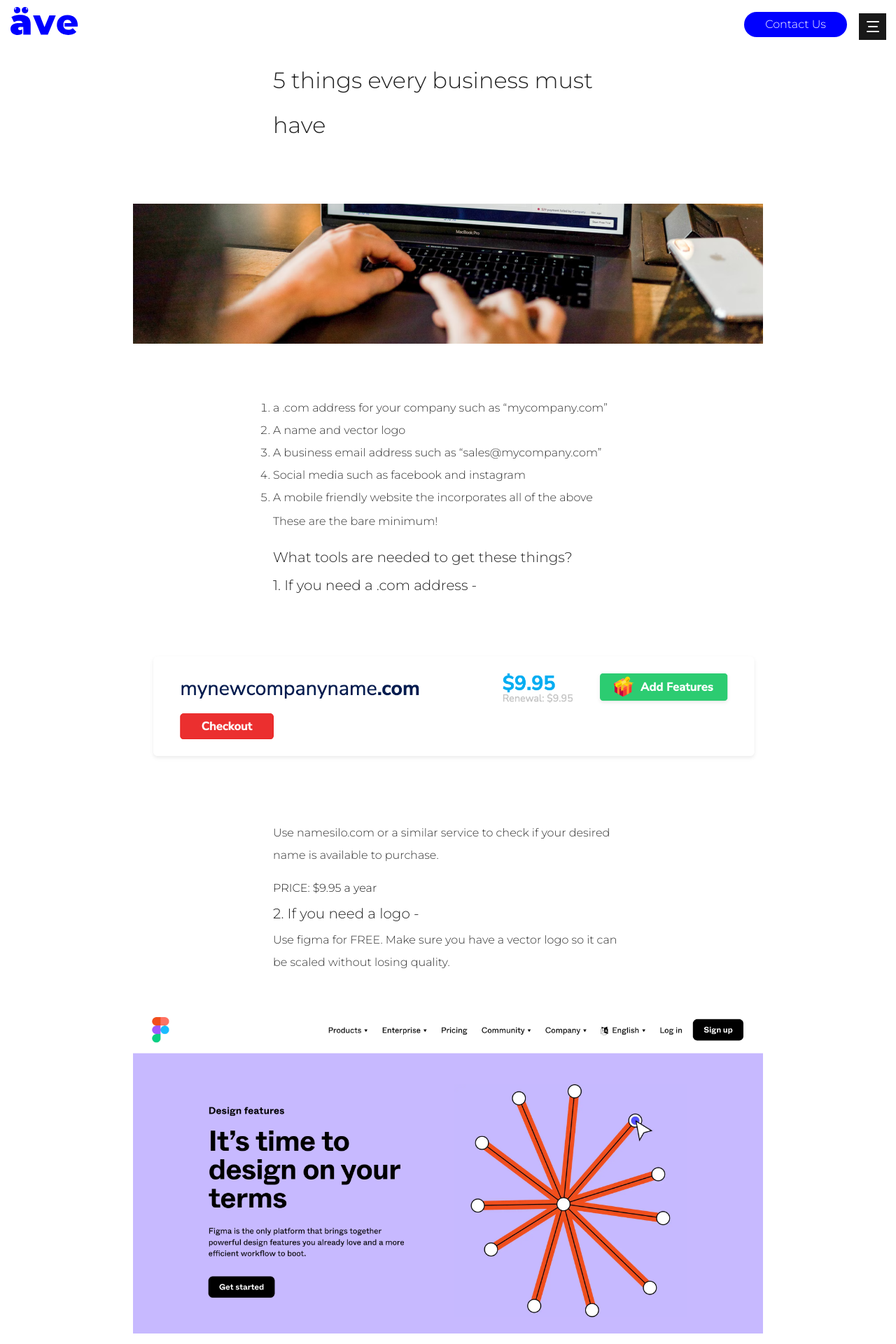
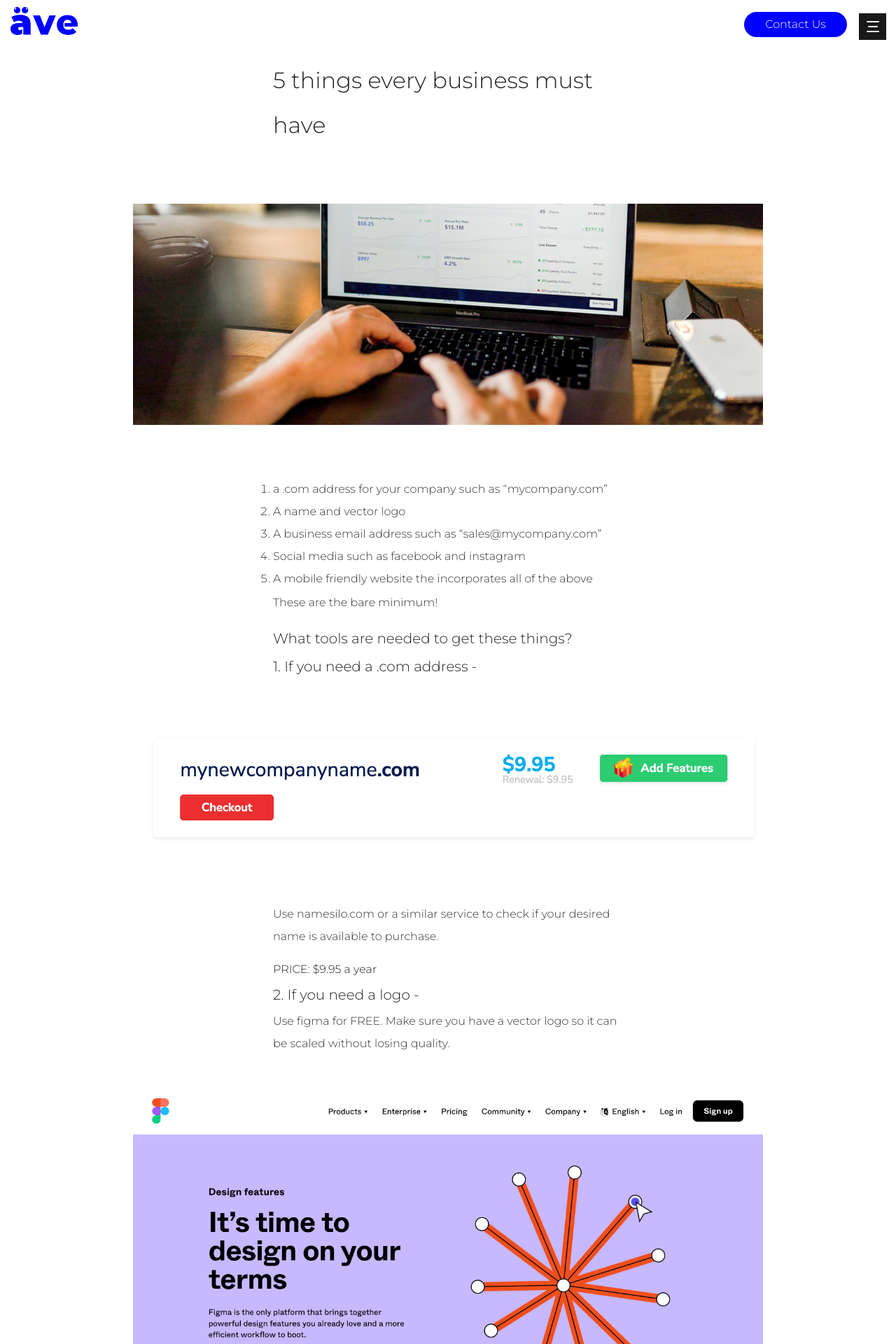
Before and after one commit to skelleyboy/designco, a Jekyll site: the page built from _posts/2022-05-20-5-things-every-business-must-have.md, in a window 1280 px wide. Shown: the top 1920 px of the page at 70% size. Built offline with Jekyll 4.4.1, drawn with Linux system fonts in a browser that asks for light colours.

Commit message:
Update from Forestry.io skelleyboy created uploads/frame-3-3.png skelleyboy updated _posts/2022-05-20-5-things-every-business-must-have.md

```diff
--- a/_posts/2022-05-20-5-things-every-business-must-have.md
+++ b/_posts/2022-05-20-5-things-every-business-must-have.md
@@ -3,7 +3,7 @@
 title: 5 things every business must have
 
 ---
-![](/designco/uploads/frame-3-2.png)
+![](/designco/uploads/frame-3-3.png)
 
 1. a .com address for your company such  as "mycompany.com"
 2. A name and vector logo
```
Also changed, not shown: uploads/frame-3-3.png (added).
